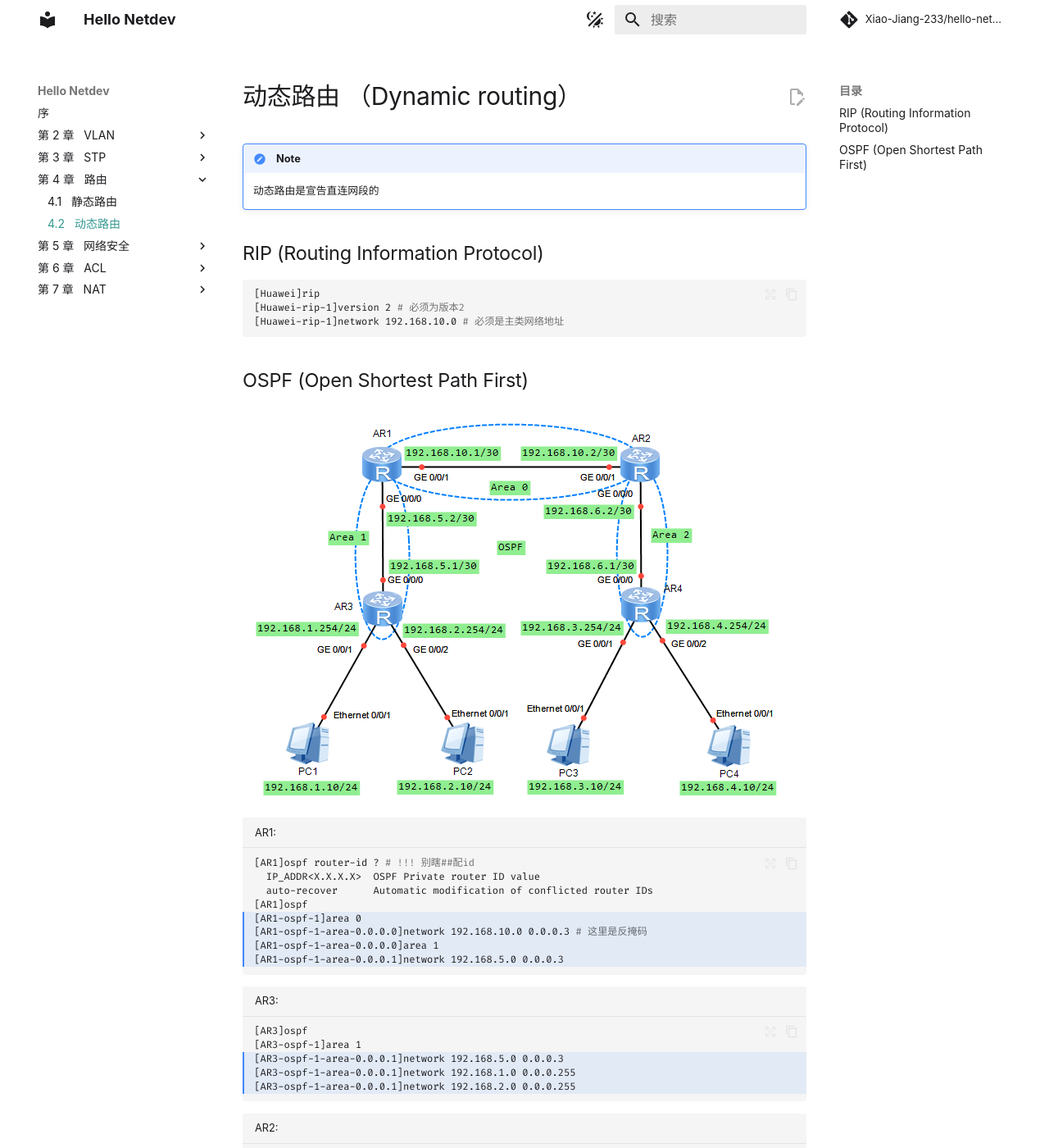
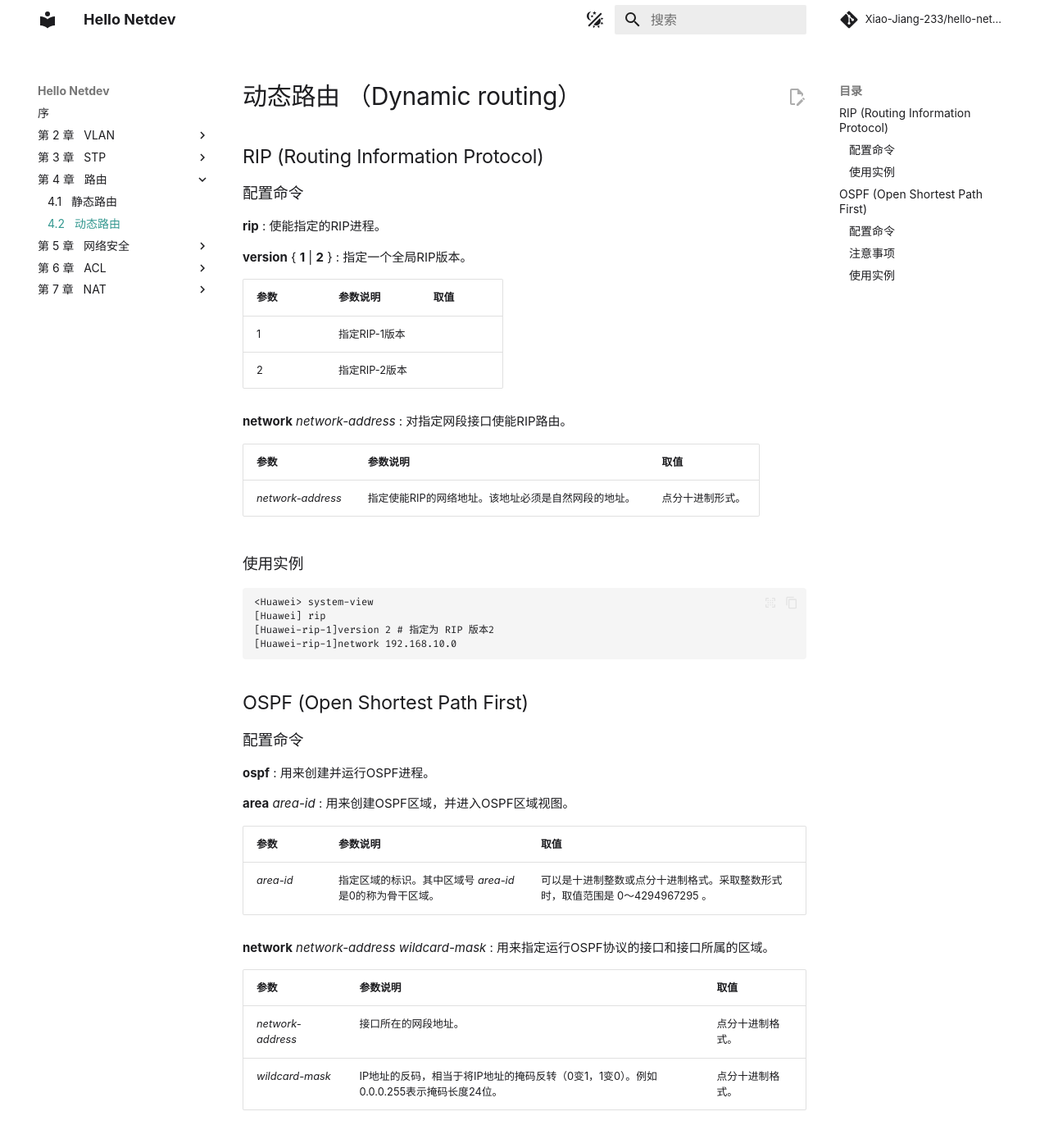
Before and after one commit to Xiao-Jiang-233/hello-netdev, an MkDocs documentation site: the page built from docs/chapter_route/dynamic_routing.md, in a window 1280 px wide and 1400 px high. Shown: the whole window at 82% size. Built offline with MkDocs 1.6.1 and Material for MkDocs 9.7.7, drawn with Linux system fonts in a browser that asks for light colours; comment, search, counter and statistics services are not loaded; some of the changed text lies outside the part shown.

Commit message:
🦄 refactor: 重写了路由一章节

````diff
--- a/docs/chapter_route/dynamic_routing.md
+++ b/docs/chapter_route/dynamic_routing.md
@@ -1,24 +1,68 @@
+---
+comments: true
+---
 # 动态路由 （Dynamic routing）
-
-!!! note
-    动态路由是宣告直连网段的
 
 ## RIP (Routing Information Protocol)
 
-``` execline
-[Huawei]rip
-[Huawei-rip-1]version 2 # 必须为版本2
-[Huawei-rip-1]network 192.168.10.0 # 必须是主类网络地址
+### 配置命令
+
+**rip** : 使能指定的RIP进程。
+
+**version** { **1** | **2** } : 指定一个全局RIP版本。
+
+| 参数 | 参数说明      | 取值 |
+| ---- | ------------- | ---- |
+| 1    | 指定RIP-1版本 |      |
+| 2    | 指定RIP-2版本 |      |
+
+**network** *network-address* : 对指定网段接口使能RIP路由。
+
+| 参数              | 参数说明                                            | 取值             |
+| ----------------- | --------------------------------------------------- | ---------------- |
+| *network-address* | 指定使能RIP的网络地址。该地址必须是自然网段的地址。 | 点分十进制形式。 |
+
+### 使用实例
+
+```text
+<Huawei> system-view
+[Huawei] rip
+[Huawei-rip-1]version 2 # 指定为 RIP 版本2
+[Huawei-rip-1]network 192.168.10.0
 ```
 
 ## OSPF (Open Shortest Path First)
 
+### 配置命令
+
+**ospf** : 用来创建并运行OSPF进程。
+
+**area** *area-id* : 用来创建OSPF区域，并进入OSPF区域视图。
+
+| 参数      | 参数说明                                                 | 取值                                                                          |
+| --------- | -------------------------------------------------------- | ----------------------------------------------------------------------------- |
+| *area-id* | 指定区域的标识。其中区域号 *area-id* 是0的称为骨干区域。 | 可以是十进制整数或点分十进制格式。采取整数形式时，取值范围是 0～4294967295 。 |
+
+**network** *network-address* *wildcard-mask* : 用来指定运行OSPF协议的接口和接口所属的区域。
+
+| 参数              | 参数说明                                                                              | 取值             |
+| ----------------- | ------------------------------------------------------------------------------------- | ---------------- |
+| *network-address* | 接口所在的网段地址。                                                                  | 点分十进制格式。 |
+| *wildcard-mask*   | IP地址的反码，相当于将IP地址的掩码反转（0变1，1变0）。例如0.0.0.255表示掩码长度24位。 | 点分十进制格式。 |
+
+
+### 注意事项
+
+- 区域的边界是路由器，不是链路。
+- 一个网段（链路）只能属于一个区域，或者说每个运行OSPF的接口必须指明属于哪一个区域。
+- 骨干区域负责区域之间的路由，非骨干区域之间的路由信息必须通过骨干区域来转发。
+- 所有非骨干区域必须与骨干区域保持连通，骨干区域自身也必须保持连通。
+
+### 使用实例
+
 ![OSPF多区域](dynamic_routing.assets/ospf_multi_area.png)
 
-``` execline title="AR1:" hl_lines="5-8"
-[AR1]ospf router-id ? # !!! 别瞎##配id
-  IP_ADDR<X.X.X.X>  OSPF Private router ID value
-  auto-recover      Automatic modification of conflicted router IDs
+```text title="AR1:" hl_lines="5-8"
 [AR1]ospf
 [AR1-ospf-1]area 0
 [AR1-ospf-1-area-0.0.0.0]network 192.168.10.0 0.0.0.3 # 这里是反掩码
@@ -26,7 +70,7 @@
 [AR1-ospf-1-area-0.0.0.1]network 192.168.5.0 0.0.0.3
 ```
 
-``` execline title="AR3:" hl_lines="3-5"
+```text title="AR3:" hl_lines="3-5"
 [AR3]ospf
 [AR3-ospf-1]area 1
 [AR3-ospf-1-area-0.0.0.1]network 192.168.5.0 0.0.0.3
@@ -34,7 +78,7 @@
 [AR3-ospf-1-area-0.0.0.1]network 192.168.2.0 0.0.0.255
 ```
 
-``` execline title="AR2:" hl_lines="4-8"
+```text title="AR2:" hl_lines="4-8"
 [AR2]ospf
 [AR2-ospf-1]area 0
 [AR2-ospf-1-area-0.0.0.0]network 192.168.10.0 0.0.0.3
````
Also changed, not shown: docs/chapter_route/index.md (+10 -0 lines), docs/chapter_route/static_routing.md (+19 -18 lines), docs/chapter_vlan/port_configuration.md (+1 -1 lines).
